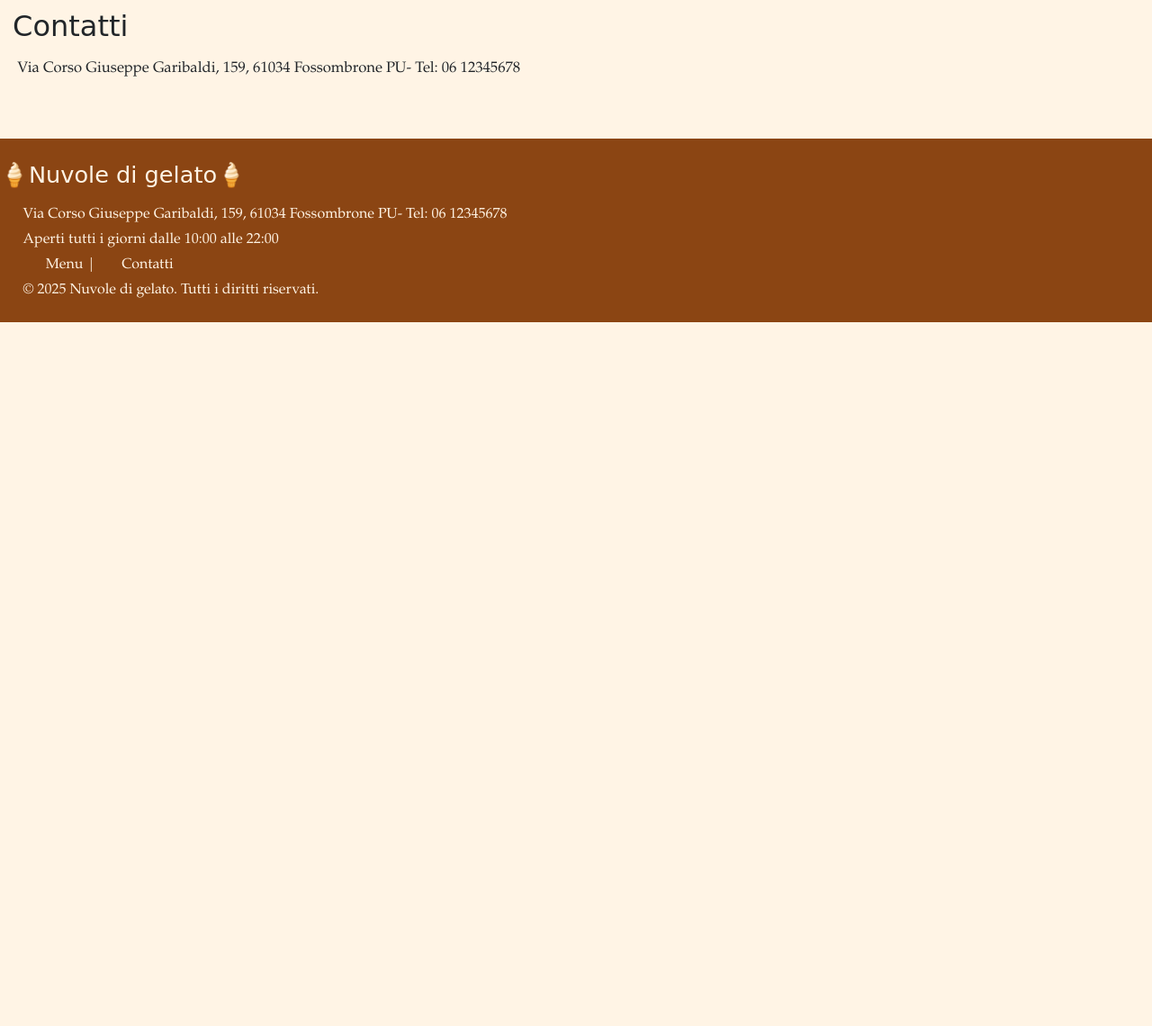
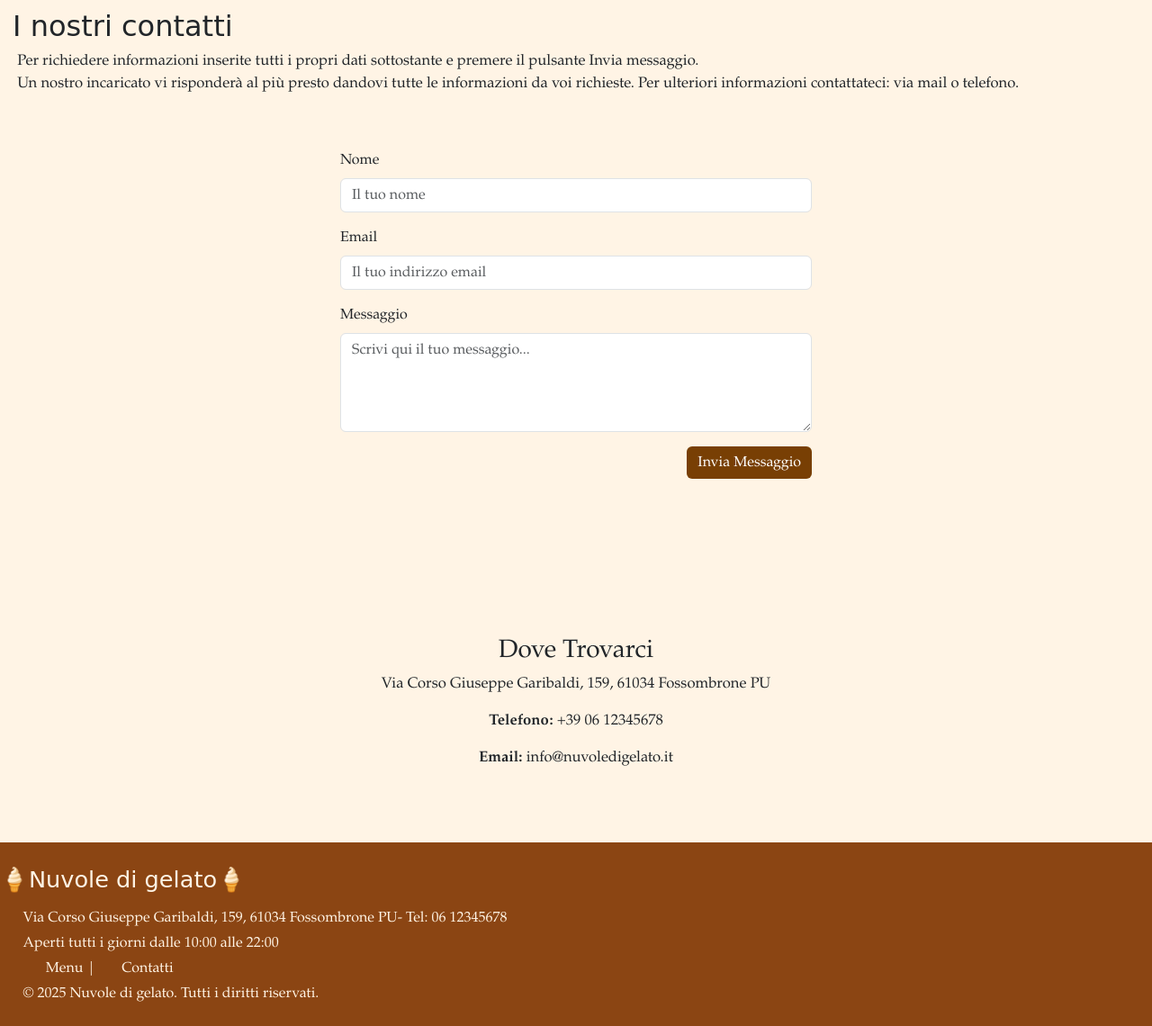
Before and after one commit to BennyBarone/WebProgetto, a PHP site: page /contatti in a window 1280 px wide. Shown: the part 86-1226 px from the top of the page at 90% size. Before the commit the page ends 444 px from the top, so only its background shows below. Run offline with PHP 8.4, Linux system fonts and the light colour scheme.

Commit message:
pagina contatti fatta

```diff
--- a/progetto/css/style.css
+++ b/progetto/css/style.css
@@ -173,7 +173,7 @@ section div img {
     margin: 10px auto;
 }
 
-#scopri, #acquista, #acquistaprod{
+#scopri, #acquista, #acquistaprod, #invia{
     border:#783f04;
     background-color: #783f04;
     transition: all 0.3s ease;
@@ -184,7 +184,7 @@ section div img {
 
 
 }
-#scopri:hover,#acquista:hover, #acquistaprod:hover{
+#scopri:hover,#acquista:hover, #acquistaprod:hover, #invia:hover{
     background-color: rgba(165, 42, 42, 0.1);
     color: darkbrown;
 }
@@ -264,6 +264,18 @@ article div{
     margin: 0 auto;
 }
 
+.contact-form {
+    background-color: rgb(255, 244, 229);
+    border-color: 2px solid #8B4513;
+    padding: 2%;
+    font-family: 'Garamond', serif;
+}
+
+section h3{
+    font-family: 'Garamond',serif;
+    margin-top: 10vw;
+
+}
 /* Media query per schermi più piccoli */
 @media (max-width: 768px) {
     header img {
--- a/progetto/template/vedi_contatti.php
+++ b/progetto/template/vedi_contatti.php
@@ -1,8 +1,41 @@
 <section>
-    <h2 classe="pt-4 ps-4"> Contatti</h2>
-    <p class="mt-3 mb-1">Via Corso Giuseppe Garibaldi, 159, 61034 Fossombrone PU- Tel: 06 12345678</a></p>
+    <h2 classe="pt-4 ps-4"> I nostri contatti</h2>
 
+    <p class="mb-0">Per richiedere informazioni inserite tutti i propri dati sottostante e premere il pulsante Invia messaggio.</p>
+    <p>Un nostro incaricato vi risponderà al più presto dandovi tutte le informazioni da voi richieste.
+        Per ulteriori informazioni contattateci: via mail o telefono.
+    </p>
 
+    <div class="container my-5">
+        <div class="row justify-content-center">
+            <div class="col-md-6">
+                <form class="contact-form">
+                    <div class="mb-3">
+                        <label for="name" class="form-label">Nome</label>
+                        <input type="text" class="form-control" id="name" placeholder="Il tuo nome" required>
+                    </div>
+                    <div class="mb-3">
+                        <label for="email" class="form-label">Email</label>
+                        <input type="email" class="form-control" id="email" placeholder="Il tuo indirizzo email" required>
+                    </div>
+                    <div class="mb-3">
+                        <label for="message" class="form-label">Messaggio</label>
+                        <textarea class="form-control" id="message" rows="4" placeholder="Scrivi qui il tuo messaggio..." required></textarea>
+                    </div>
+                    <button type="submit" class="btn btn-primary float-end" id="invia" >Invia Messaggio</button>
+                </form>
+            </div>
+        </div>
+
+        <div class="row justify-content-center mt-5">
+            <div class="col-md-8 text-center">
+                <h3>Dove Trovarci</h3>
+                <p>Via Corso Giuseppe Garibaldi, 159, 61034 Fossombrone PU</p>
+                <p><strong>Telefono:</strong> +39 06 12345678</p>
+                <p><strong>Email:</strong> info@nuvoledigelato.it</p>
+            </div>
+        </div>
+    </div>
 
 
 
```
Also changed, not shown: progetto/img/brioches_piccola.jpg (deleted), progetto/img/brioches_piccola.png (added), progetto/img/cono_grande.jpg (deleted), progetto/img/cono_grande.png (added), progetto/img/cono_piccola.jpg (deleted), progetto/img/cono_piccola.png (added), progetto/img/coppetta_grande.jpg (deleted), progetto/img/coppetta_grande.png (added), progetto/img/coppetta_piccola.jpg (deleted), progetto/img/coppetta_piccola.png (added), progetto/img/torta_grande.jpg (deleted), progetto/img/torta_grande.png (added), progetto/img/torta_piccola.jpg (deleted), progetto/img/torta_piccola.png (added), 2 more files.
